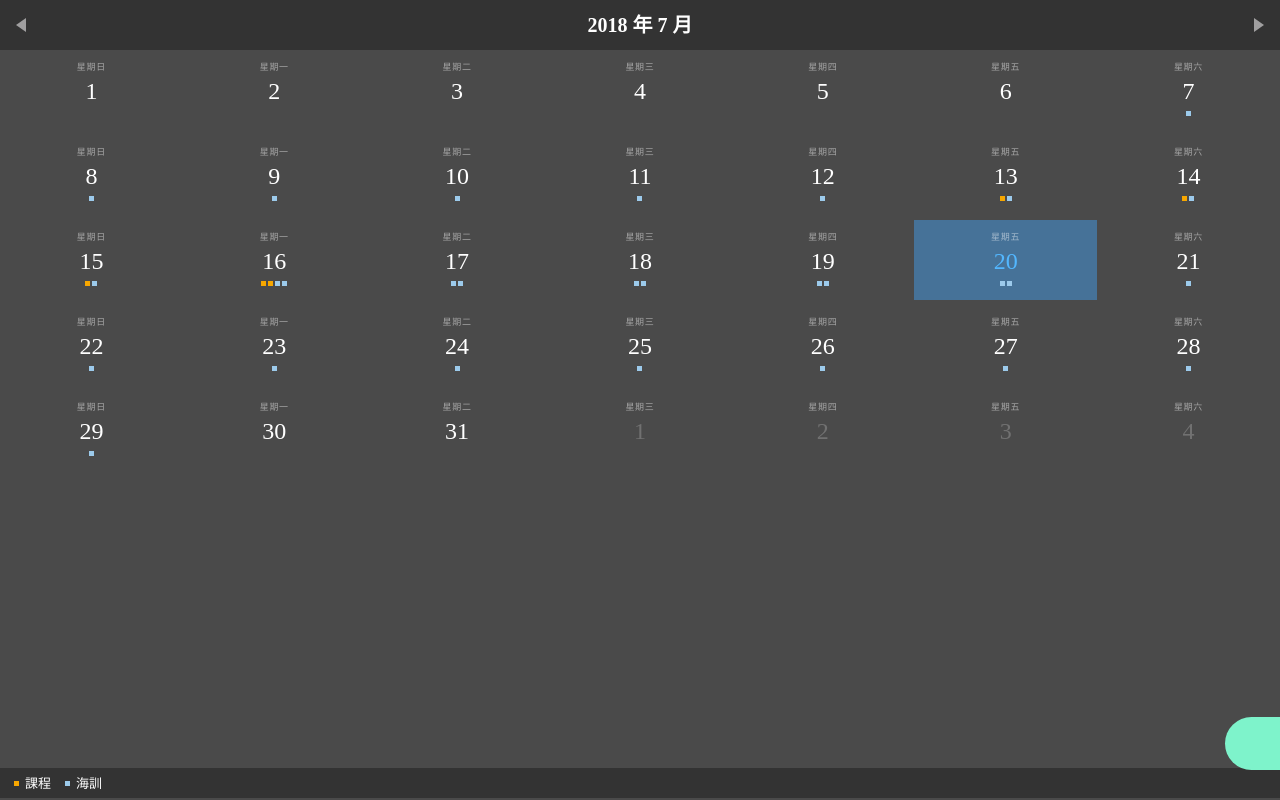
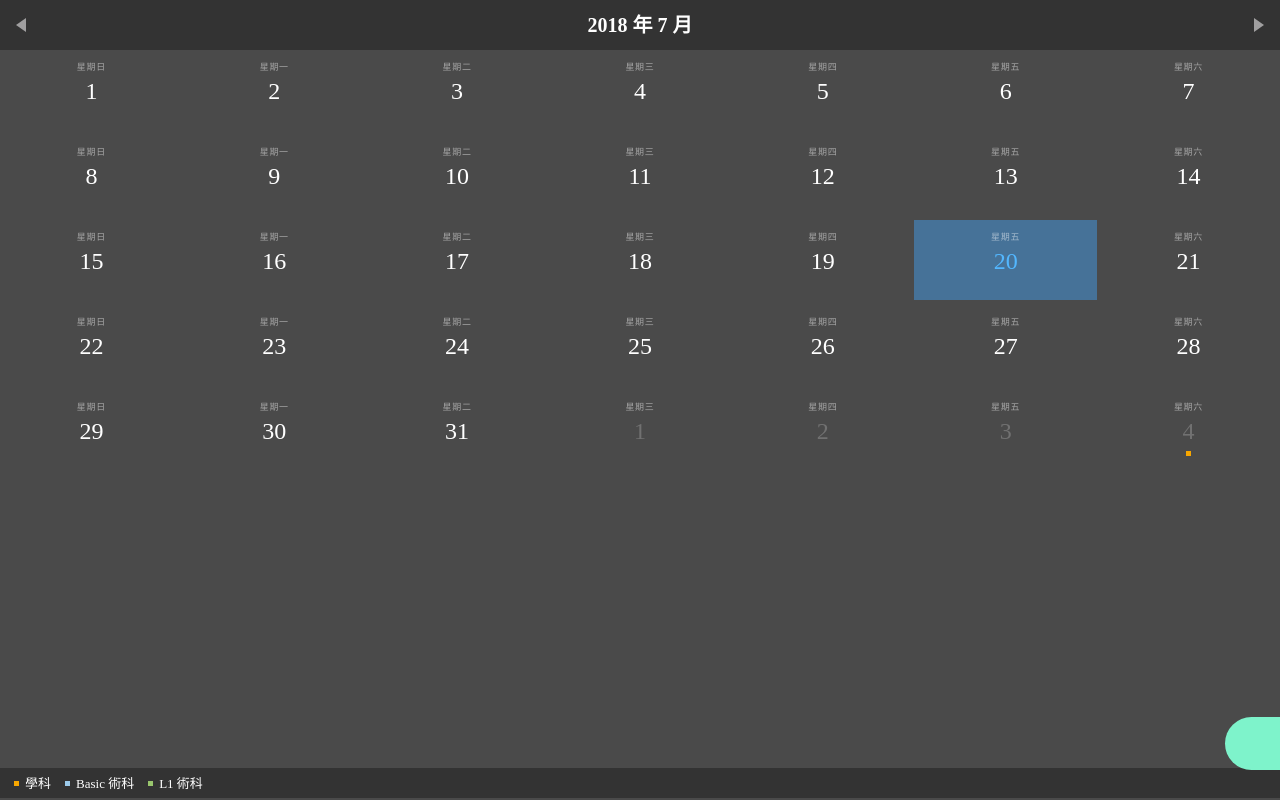
Before and after one commit to SHANG-TING/ngx-calendar, an Angular app: page / in a window 1280 px wide. Built offline with nearby package versions, Linux system fonts and the light colour scheme.

Commit message:
把資料改成智生要demo的形式

```diff
--- a/src/app/app.component.ts
+++ b/src/app/app.component.ts
@@ -11,34 +11,61 @@ export class AppComponent {
   title = 'app';
   events: CalendarEvent[] = [
     {
-      title: '蘭嶼課程-A',
-      start: new Date(2018, 6, 13, 9, 0),
-      end: new Date(2018, 6, 16, 18, 0),
+        title: '學科',
+        start: new Date(2018, 7, 6, 18, 30),
+        end: new Date(2018, 7, 6, 21, 0),
         color: colors.orange,
         url: 'https://docs.google.com/forms/d/e/1FAIpQLSchC4AadufooQ_wR7krQk9ys2nsPmekq0qj22ZodxPT9Dlxjw/viewform'
     },
     {
-      title: '蘭嶼課程-B',
-      start: new Date(2018, 6, 16, 13, 30),
-      end: new Date(2018, 6, 16, 22, 0),
+        title: '學科',
+        start: new Date(2018, 7, 4, 9, 30),
+        end: new Date(2018, 7, 4, 12, 0),
         color: colors.orange,
         url: 'https://docs.google.com/forms/d/e/1FAIpQLSchC4AadufooQ_wR7krQk9ys2nsPmekq0qj22ZodxPT9Dlxjw/viewform'
     },
     {
-      title: '蘭嶼海訓-A',
-      start: new Date(2018, 6, 16, 10, 30),
-      end: new Date(2018, 6, 20, 16, 30),
-      color: colors.blue,
+        title: '學科',
+        start: new Date(2018, 7, 13, 18, 30),
+        end: new Date(2018, 7, 13, 21, 0),
+        color: colors.orange,
         url: 'https://docs.google.com/forms/d/e/1FAIpQLSchC4AadufooQ_wR7krQk9ys2nsPmekq0qj22ZodxPT9Dlxjw/viewform'
     },
     {
-      title: '蘭嶼海訓-B',
-      start: new Date(2018, 6, 7, 7, 30),
-      end: new Date(2018, 6, 29, 11, 30),
-      color: colors.blue,
+        title: '學科',
+        start: new Date(2018, 7, 11, 9, 30),
+        end: new Date(2018, 7, 11, 12, 0),
+        color: colors.orange,
         url: 'https://docs.google.com/forms/d/e/1FAIpQLSchC4AadufooQ_wR7krQk9ys2nsPmekq0qj22ZodxPT9Dlxjw/viewform'
-    }
-  ];
+    },
+    {
+        title: '學科',
+        start: new Date(2018, 7, 20, 18, 30),
+        end: new Date(2018, 7, 20, 21, 0),
+        color: colors.orange,
+        url: 'https://docs.google.com/forms/d/e/1FAIpQLSchC4AadufooQ_wR7krQk9ys2nsPmekq0qj22ZodxPT9Dlxjw/viewform'
+    },
+    {
+        title: '學科',
+        start: new Date(2018, 7, 18, 9, 30),
+        end: new Date(2018, 7, 18, 12, 0),
+        color: colors.orange,
+        url: 'https://docs.google.com/forms/d/e/1FAIpQLSchC4AadufooQ_wR7krQk9ys2nsPmekq0qj22ZodxPT9Dlxjw/viewform'
+    },
+    {
+        title: '學科',
+        start: new Date(2018, 7, 27, 18, 30),
+        end: new Date(2018, 7, 28, 21, 0),
+        color: colors.orange,
+        url: 'https://docs.google.com/forms/d/e/1FAIpQLSchC4AadufooQ_wR7krQk9ys2nsPmekq0qj22ZodxPT9Dlxjw/viewform'
+    },
+    {
+        title: '學科',
+        start: new Date(2018, 7, 25, 9, 30),
+        end: new Date(2018, 7, 25, 12, 0),
+        color: colors.orange,
+        url: 'https://docs.google.com/forms/d/e/1FAIpQLSchC4AadufooQ_wR7krQk9ys2nsPmekq0qj22ZodxPT9Dlxjw/viewform'
+    }];
 
   addEvent() {
     const newEvents = this.events.slice();
--- a/src/app/ngx-calendar/day/ngx-calendar-day-view/ngx-calendar-day-view.component.html
+++ b/src/app/ngx-calendar/day/ngx-calendar-day-view/ngx-calendar-day-view.component.html
@@ -5,7 +5,9 @@
     </div>
   </div>
   <div class="strip" (scroll)="onScroll($event)" #scrollElm
-    [style.overflow-x]="hasScroll ? 'auto' : 'inherit'">
+    [style.overflow-x]="hasScroll ? 'auto' : 'inherit'"
+    [style.overflow-y]="!hasScroll ? 'auto' : 'inherit'"
+    >
     <section *ngFor="let hourSchema of hourSchemas; let index = index;" class="hour" #bar>
       <div class="line"></div>
       <div class="line"></div>
--- a/src/app/ngx-calendar/ngx-calendar.component.html
+++ b/src/app/ngx-calendar/ngx-calendar.component.html
@@ -17,7 +17,7 @@
 
     <ngx-calendar-week-view [className]="className" *ngSwitchCase="'week'" [events]="events" [nstr]="nstr" (open)="openEvent($event)"></ngx-calendar-week-view>
 
-    <ngx-calendar-day-view [className]="className" *ngSwitchCase="'day'" [events]="events" [nstr]="nstr" start="10:00" end="20:00" (open)="openEvent($event)"></ngx-calendar-day-view>
+    <ngx-calendar-day-view [className]="className" *ngSwitchCase="'day'" [events]="events" [nstr]="nstr" start="9:00" end="23:00" (open)="openEvent($event)"></ngx-calendar-day-view>
 
   </div>
 
@@ -39,7 +39,8 @@
   </ul>
 
   <div class="legend">
-    <span class="entry orange">課程</span>
-    <span class="entry blue">海訓</span>
+    <span class="entry orange">學科</span>
+    <span class="entry blue">Basic 術科</span>
+    <span class="entry green">L1 術科</span>
   </div>
 </div>
```
Lines whose indentation alone changed are shown as unchanged.
